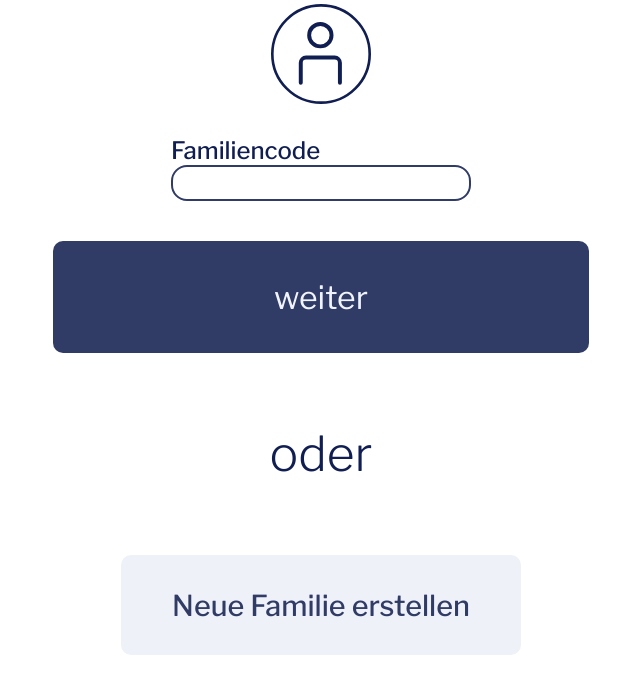
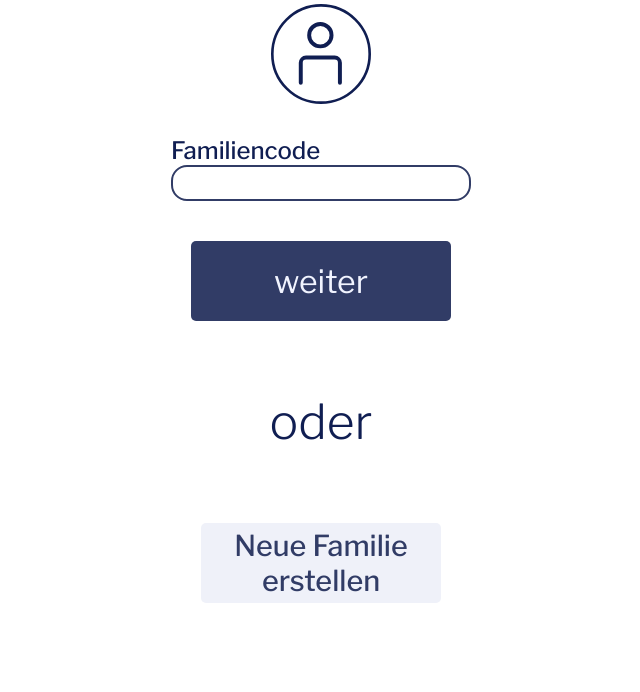
Before and after one commit to selmasahin1/im4, a PHP site: page /familycode.html in a window 1280 px wide. Shown: the part 108-800 px from the top of the page, without its empty margins (319-959 px from the left). Run offline with PHP 8.4, Linux system fonts and the light colour scheme.

Commit message:
Update buttonsstyle

```diff
--- a/css/buttonstyles.css
+++ b/css/buttonstyles.css
@@ -3,19 +3,10 @@
     justify-content: center;
     align-items: center;
 
-    width: 100%;
-    max-width: 600px;
-    height: 3.5em;
+    width: 260px;
+    height: 80px;
 
-    width: 100%;
-    max-width: 600px;
-    height: 3.5em;
-
-    width: 100%;
-    max-width: 600px;
-    height: 3.5em;
-
-    border-radius: 10px;
+    border-radius: 5px;
     background: #313C66;
     font-size: 2rem;
     font-size: 2rem;
@@ -33,21 +24,10 @@
     justify-content: center;
     align-items: center;
 
-    width: 100%;
-    max-width: 400px;
-    height: 3.5em;
+    width: 240px;
+    height: 80px;
 
-
-    width: 100%;
-    max-width: 400px;
-    height: 3.5em;
-
-
-    width: 100%;
-    max-width: 400px;
-    height: 3.5em;
-
-    border-radius: 10px;
+    border-radius: 5px;
     background: #E1E5F6;
     font-size: 48px;
     background: #EFF1F9;
```
